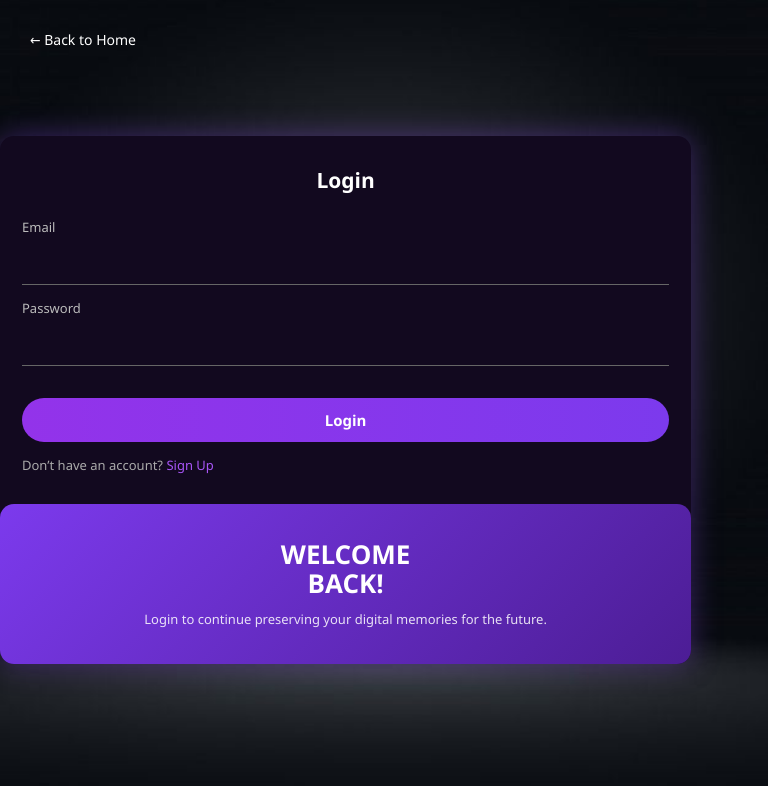
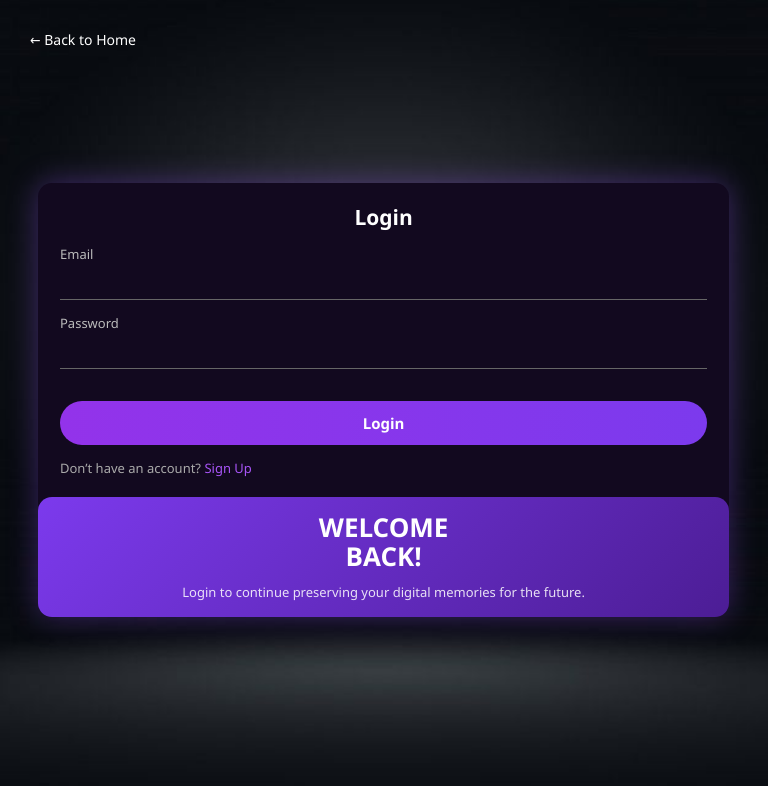
Before and after one commit to Rajat-0707/digitalFootprintTimeCapsule, a React (Vite) app in the folder DigitalFootprintTimeCapsule/: page /login in a window 768 px wide. Shown: the top 786 px of the page. Built offline with nearby package versions, Linux system fonts and the light colour scheme.

Commit message:
responsive

```diff
--- a/DigitalFootprintTimeCapsule/src/css/homepage.css
+++ b/DigitalFootprintTimeCapsule/src/css/homepage.css
@@ -17,6 +17,7 @@
 .mainPage-container h1{
     font-size: 3em;
     color: white;
+    text-align: center;
 }
 
 .mainPage-container p{
@@ -74,6 +75,9 @@
     font-size: 24px;
     min-width: 196px;
   }
+  .mainPage-container h1{
+    text-align: center;
+  }
 }
 
 Link{
--- a/DigitalFootprintTimeCapsule/src/css/login.css
+++ b/DigitalFootprintTimeCapsule/src/css/login.css
@@ -37,7 +37,7 @@ html {
 }
 
 .login-left h2 {
-    margin-bottom: 24px;
+    margin-bottom: 14px;
 }
 
 .form-group {
@@ -150,8 +150,8 @@ html {
 @media (max-width: 768px) {
 
     .container {
-        align-items: flex-start;
         overflow-y: auto;
+        display: flex;
     }
 
     .login-wrapper {
@@ -165,8 +165,8 @@ html {
     .login-right,
     .signup-right {
         width: 100%;
-        height: 160px;
-        padding: 30px 20px;
+        height: 120px;
+        padding: 20px 10px;
         clip-path: none;
         border-radius: 14px 14px 0 0;
         align-items: center;
@@ -189,7 +189,7 @@ html {
     .login-left,
     .signup-left {
         width: 100%;
-        padding: 30px 22px;
+        padding: 20px 22px;
     }
 
     .signup-left {
@@ -206,8 +206,8 @@ html {
     }
 
     .form-group input {
-        font-size: 15px;
-        height: 44px;
+        font-size: 12px;
+        /* height: 44px; */
     }
 
     .login-left button,
```
